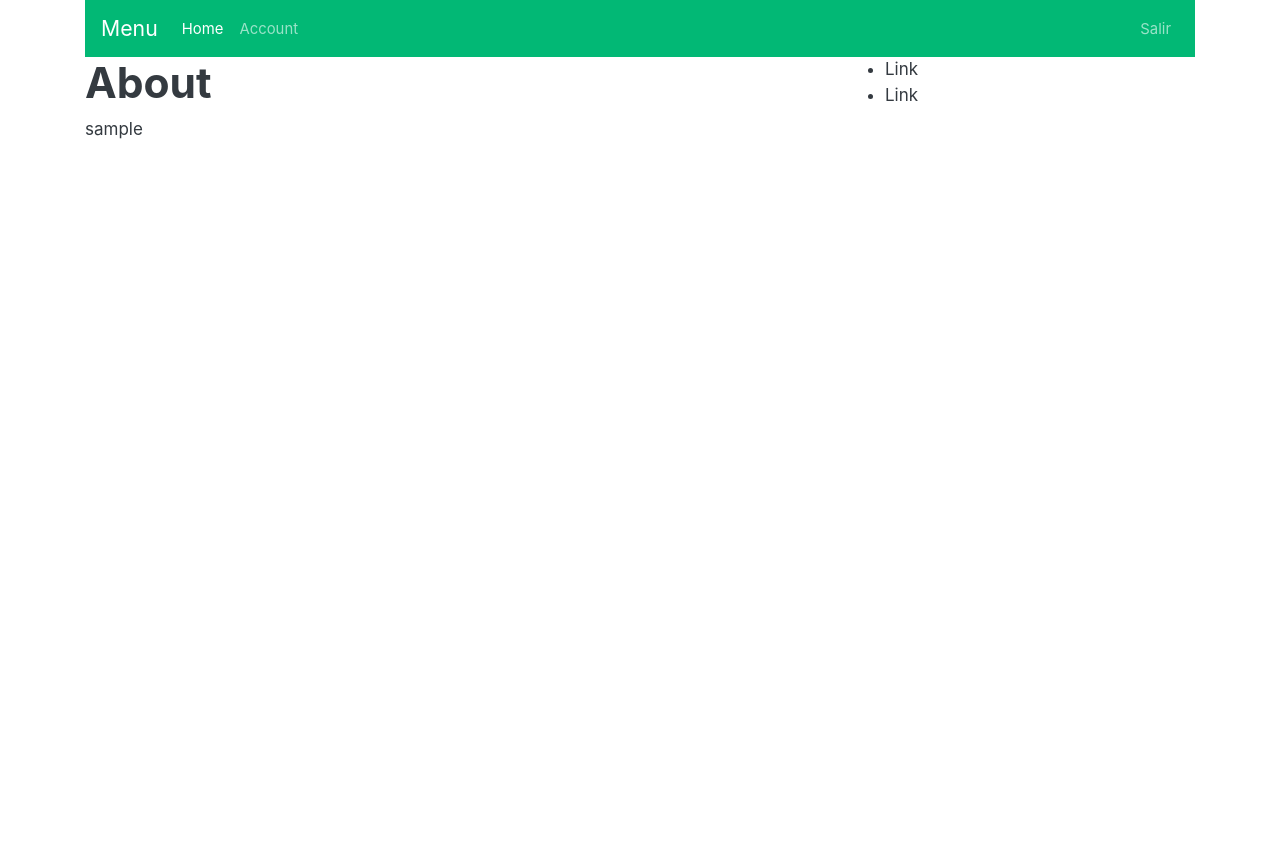
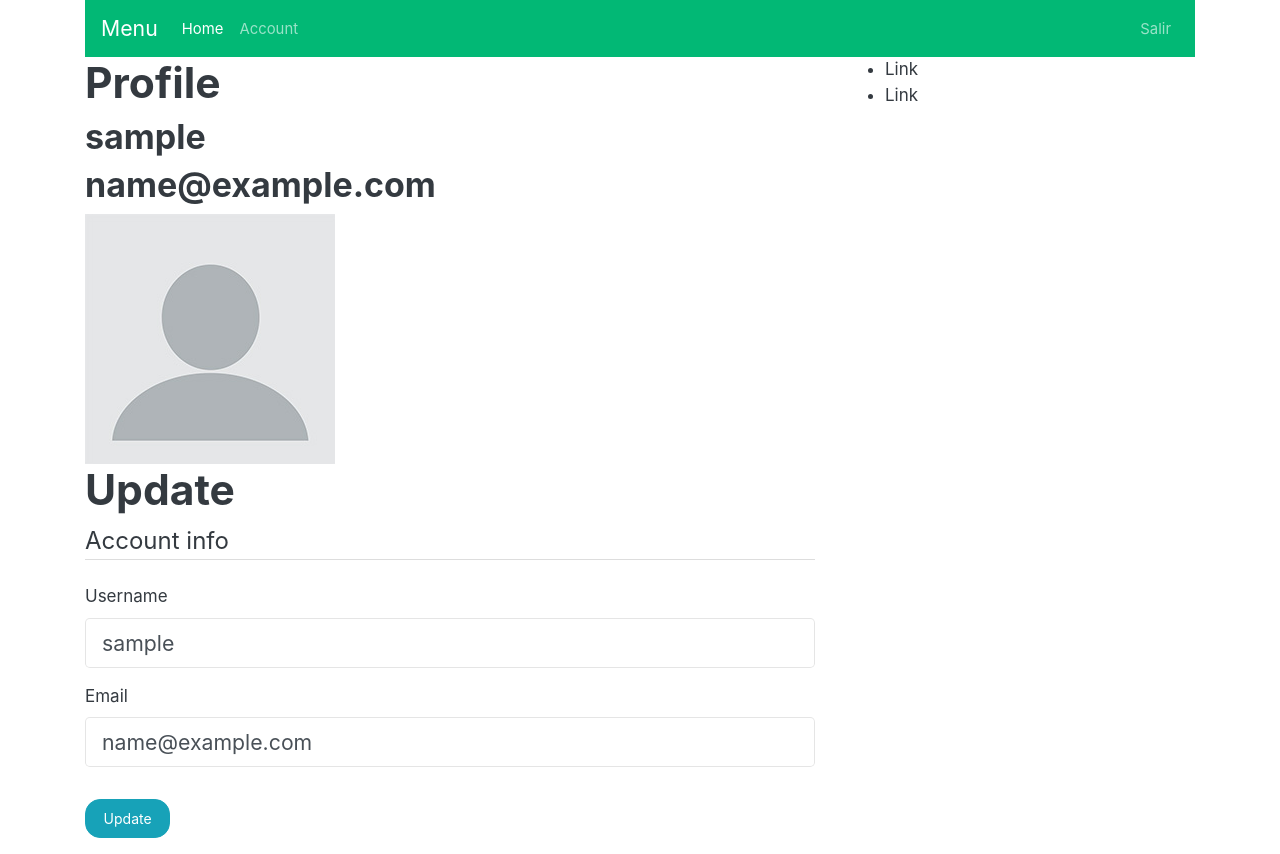
Before and after one commit to abolnaits/myblog, a Flask app: page /account in a window 1280 px wide. Before the commit the page ends 139 px from the top, so only its background shows below. Run offline with Flask 2, Linux system fonts and the light colour scheme; the visitor is signed in with stand-in values (Sample User, id 1); data comes from the database, SQL or seed files in the repository; some libraries are stand-ins or nearby versions.

Commit message:
Profile user update

```diff
--- a/app/forms.py
+++ b/app/forms.py
@@ -12,6 +12,8 @@ from wtforms import ValidationError
 
 #Modelos usados para las validaciones contra el usuario
 from app.models import Usuario
+#Validacion en caso de actualizar datos
+from flask_login import current_user
 
 class RegistrationForm(FlaskForm):
     username = StringField('Username',validators=[DataRequired(),Length(min=2,max=20)])
@@ -41,3 +43,31 @@ class LoginForm(FlaskForm):
     password = PasswordField('Password',validators=[DataRequired()])
     remember = BooleanField('Remember me')
     submit = SubmitField('Login')
+
+
+
+
+class UpdateProfileForm(FlaskForm):
+    username = StringField('Username',validators=[DataRequired(),Length(min=2,max=20)])
+    email = StringField('Email',validators=[DataRequired(),Email()])
+    submit = SubmitField('Update')
+
+    #Validacion para el username
+    def validate_username(self,username):
+        #Verifico que los datos del usuario actual sean diferentes
+        if username.data != current_user.username:
+            #Verifico si hay un usuario con ese username
+            user = Usuario.query.filter_by(username=username.data).first()
+            #print(user)
+            if user:
+                raise ValidationError('El usuario ya esta registrado')
+
+    #Validacion para el email
+    def validate_email(self,email):
+        #Verifico que los datos del usuario actual sean diferentes
+        if email.data != current_user.email:
+            #Verifico si hay un usuario con ese username
+            user = Usuario.query.filter_by(email=email.data).first()
+            #print(user)
+            if user:
+                raise ValidationError('El email ya esta registrado')
--- a/app/routes.py
+++ b/app/routes.py
@@ -7,7 +7,7 @@ from flask import flash
 from flask import redirect
 
 #Formas
-from app.forms import RegistrationForm,LoginForm
+from app.forms import RegistrationForm,LoginForm,UpdateProfileForm
 #Modelos
 from app.models import Usuario,Post
 #Login manager
@@ -83,10 +83,24 @@ def home():
     return render_template('home.html',posts = posts)
 
 #Perfil del usuario
-@app.route('/account')
+@app.route('/account',methods=['GET','POST'])
 @login_required
 def account():
-    return render_template('account.html',title='Account page')
+    form = UpdateProfileForm()
+    if form.validate_on_submit():
+        #Update current user
+        current_user.username = form.username.data
+        current_user.email = form.email.data
+        db.session.commit()
+        flash('Perfil actualizado','warning')
+        return redirect(url_for('account'))
+    elif request.method == 'GET':
+        #Populate the form with the current user data
+            form.username.data = current_user.username
+            form.email.data = current_user.email
+
+    image_file = url_for('static',filename='img/'+current_user.image_file)
+    return render_template('account.html',title='Account page',image_file=image_file,form=form)
 
 #Salir del sistema
 @app.route('/logout')
--- a/app/templates/account.html
+++ b/app/templates/account.html
@@ -4,8 +4,11 @@
         <div class="container">
             <div class="row">
                 <div class="col-md-8">
-                    <h1>About</h1>
-                    {{ current_user.username}}
+                    <h1>Profile</h1>
+                    <h2>{{ current_user.username}}</h2>
+                    <h2>{{ current_user.email}}</h2>
+                    <img src="{{image_file}}" alt="Profile" title="Profile"/>
+
                 </div>
                 <div class="col-md-4">
                     <ul>
@@ -22,4 +25,55 @@
 
         </div>
 
+        <div class="container">
+            <div class="row">
+                <div class="col-md-8">
+                    <h1>Update</h1>
+                    <form method="POST" action="" novalidate>
+                        {{ form.hidden_tag() }}
+                        <fieldset class="form-group">
+                            <legend class="border-bottom mb-4">Account info</legend>
+                            <div class="form-group">
+                                {{ form.username.label(class="form-control-label")}}
+                                {% if form.username.errors %}
+                                    {{ form.username(class="form-control form-control-lg is-invalid")}}
+                                    <div class="invalid-feedback">
+                                        {% for error in form.username.errors %}
+                                        <span>{{ error }}</span>
+                                        {% endfor %}
+                                    </div>
+                                {% else %}
+                                    {{ form.username(class="form-control form-control-lg")}}
+                                {% endif %}
+
+
+                            </div>
+                            <div class="form-group">
+                                {{ form.email.label(class="form-control-label")}}
+
+                                {% if form.email.errors %}
+                                    {{ form.email(class="form-control form-control-lg is-invalid")}}
+                                    <div class="invalid-feedback">
+                                        {% for error in form.email.errors %}
+                                        <span>{{ error }}</span>
+                                        {% endfor %}
+                                    </div>
+                                {% else %}
+                                    {{ form.email(class="form-control form-control-lg")}}
+                                {% endif %}
+                            </div>
+
+
+                        </fieldset>
+                        <div class="form-group">
+                            {{ form.submit(class="btn btn-info")}}
+                        </div>
+                    </form>
+                </div>
+
+
+        </div>
+
+        </div>
+
         {% endblock content %}
```
Also changed, not shown: app/static/img/default.jpg (added), app/static/img/default.png (added).
